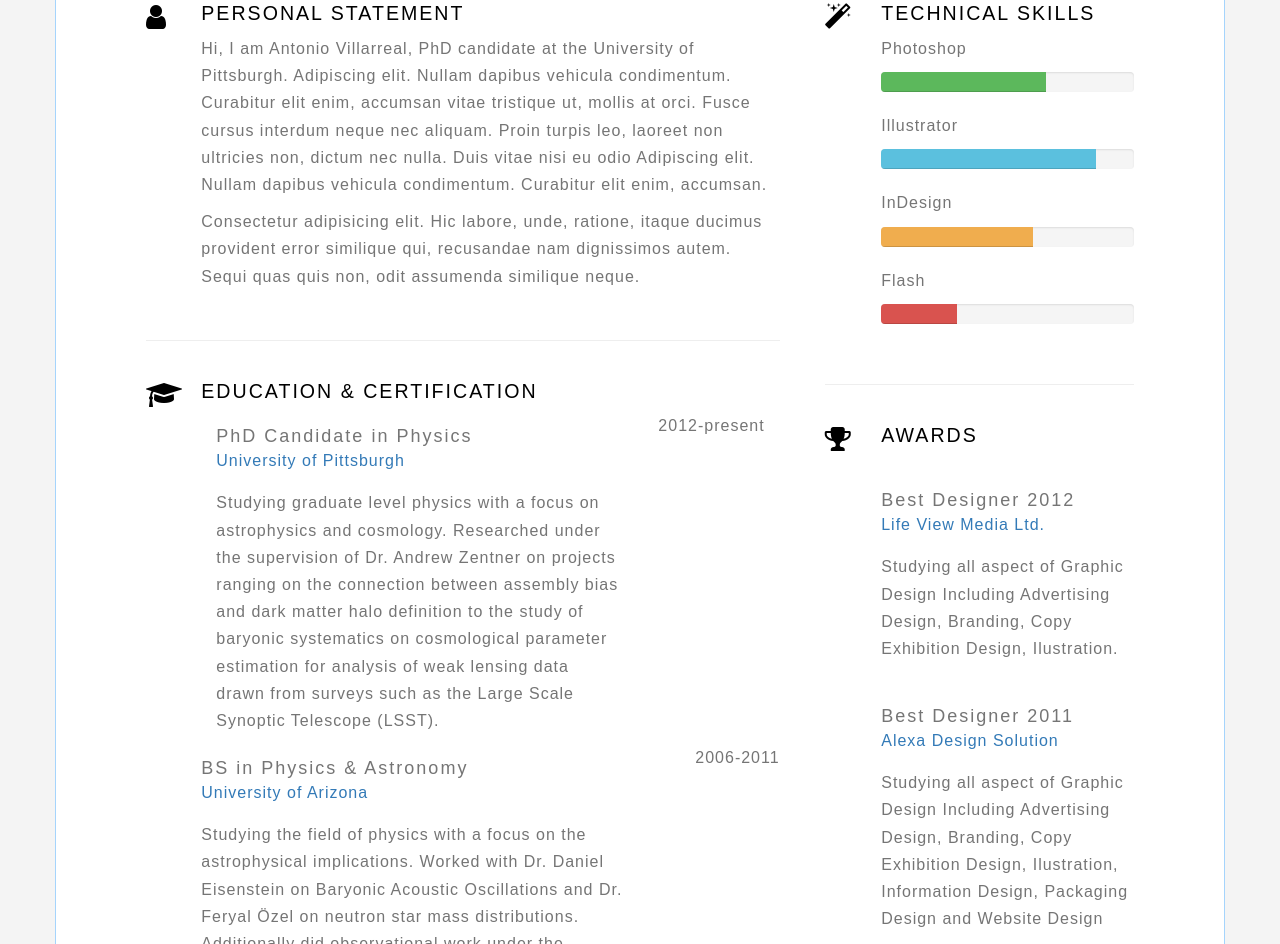
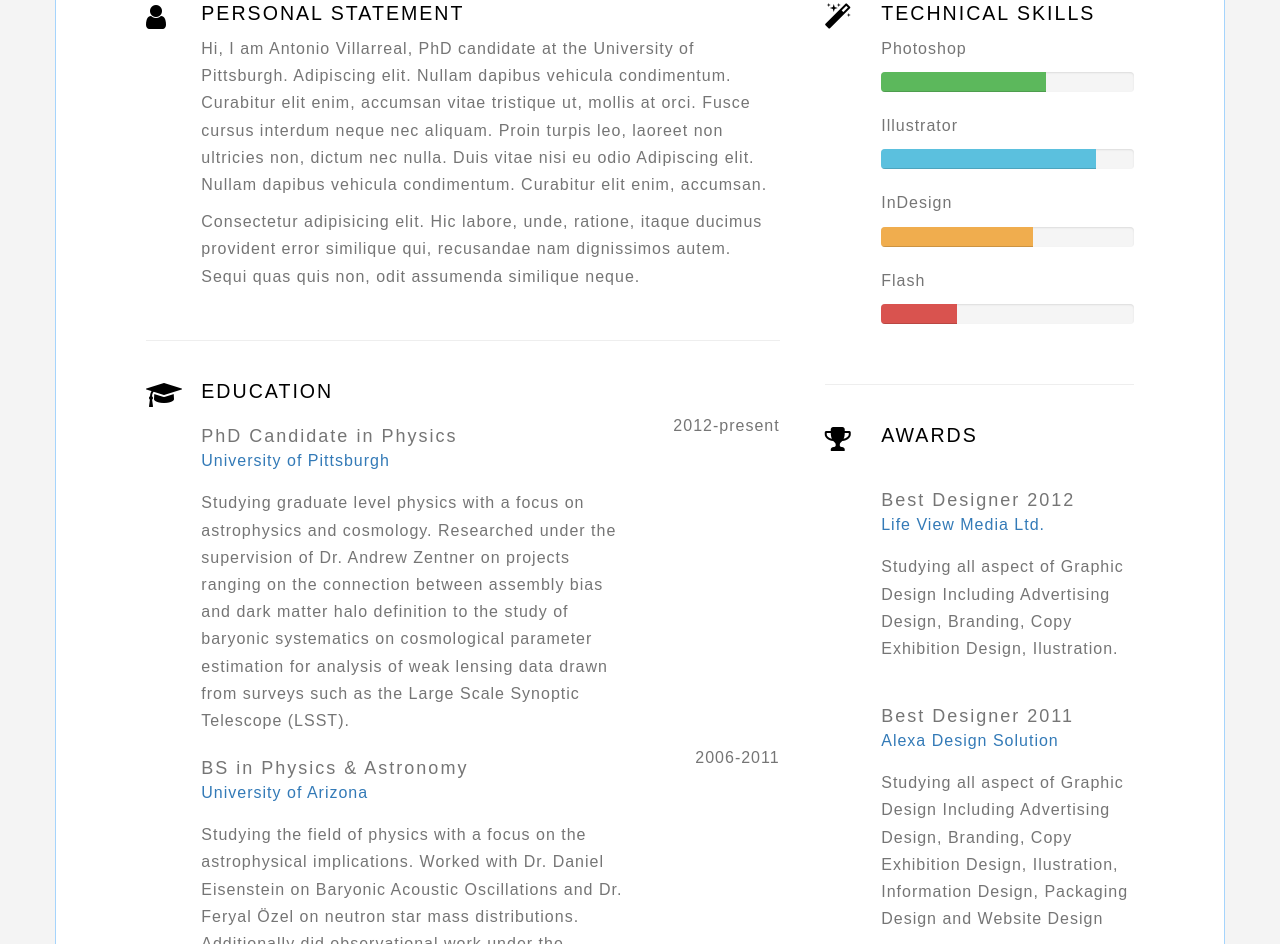
Before and after one commit to villarrealas/villarrealas.github.io, a plain HTML site: page index.html in a window 1280 px wide. Shown: the part 433-1377 px from the top of the page. Drawn offline with nearby package versions, Linux system fonts and the light colour scheme; a web font is replaced by a local one.

Commit message:
quick fix

```diff
--- a/index.html
+++ b/index.html
@@ -118,9 +118,9 @@
                 </div><!--icon end-->
 
                 <div class="col-sm-11">
-                    <h3>Education &amp; Certification</h3>
+                    <h3>Education</h3>
 
-                    <div clas="row">
+                    <div class="row">
                         <div class="col-md-9">
                             <h4>PhD Candidate in Physics</h4>
                             <p class="sub"><a href="http://www.pitt.edu">University of Pittsburgh</a>
```
